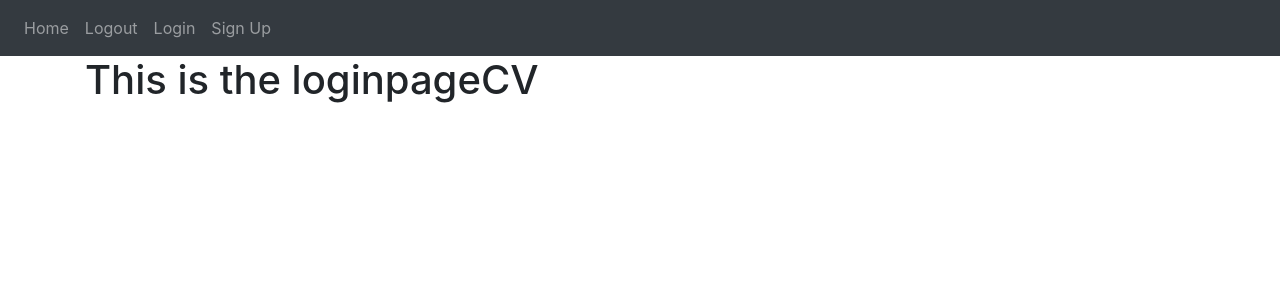
After one commit to bmuchemi/Min-Pitches, a Flask app: template app/templates/login.html in a window 1280 px wide. The commit adds this page. Shown: the top 300 px of the page. Run offline with Flask 2, Linux system fonts and the light colour scheme; the template is opened without the code that fills it, so the values that code supplies are empty; some libraries are stand-ins or nearby versions.

Commit message:
Create pages for login and signup

```diff
--- a/app/templates/base.html
+++ b/app/templates/base.html
@@ -29,13 +29,13 @@
       </button>
       <div class="collapse navbar-collapse" id="navbar">
         <div class="navbar-nav">
-          {% if user.is_authenticated %}
           <a class="nav-item nav-link" id="home" href="/">Home</a>
           <a class="nav-item nav-link" id="logout" href="/logout">Logout</a>
-          {% else %}
           <a class="nav-item nav-link" id="login" href="/login">Login</a>
           <a class="nav-item nav-link" id="signUp" href="/sign-up">Sign Up</a>
-          {% endif %}
         </div>
       </div>
     </nav>
+    <div class="container">{% block content %} {% endblock %}</div>
+  </body>
+</html>
--- /dev/null
+++ b/app/templates/home.html
@@ -0,0 +1,5 @@
+{% extends 'base.html'  %} {% block title %}Home{% endblock %}
+
+{% block content %}
+<h1>This is the homepageCV</h1>
+{% endblock %}
--- /dev/null
+++ b/app/templates/login.html
@@ -0,0 +1,4 @@
+{% extends 'base.html'  %} {% block title %}Login{% endblock %}
+{% block content %}
+<h1>This is the loginpageCV</h1>
+{% endblock %}
--- /dev/null
+++ b/app/templates/sign-up.html
@@ -0,0 +1,5 @@
+{% extends 'base.html'  %} {% block title %}Sign-up{% endblock %}
+
+{% block content %}
+<h1>This is the Sign uppage</h1>
+{% endblock %}
--- a/app/views.py
+++ b/app/views.py
@@ -1,8 +1,8 @@
-from flask import Blueprint
+from flask import Blueprint,render_template
 
 views = Blueprint('views',__name__)
 
 
 @views.route('/')
 def home():
-    return '<hi>Helloo</h2>'
+    return render_template('home.html')
```
Also changed, not shown: app/auth.py (+4 -4 lines).
